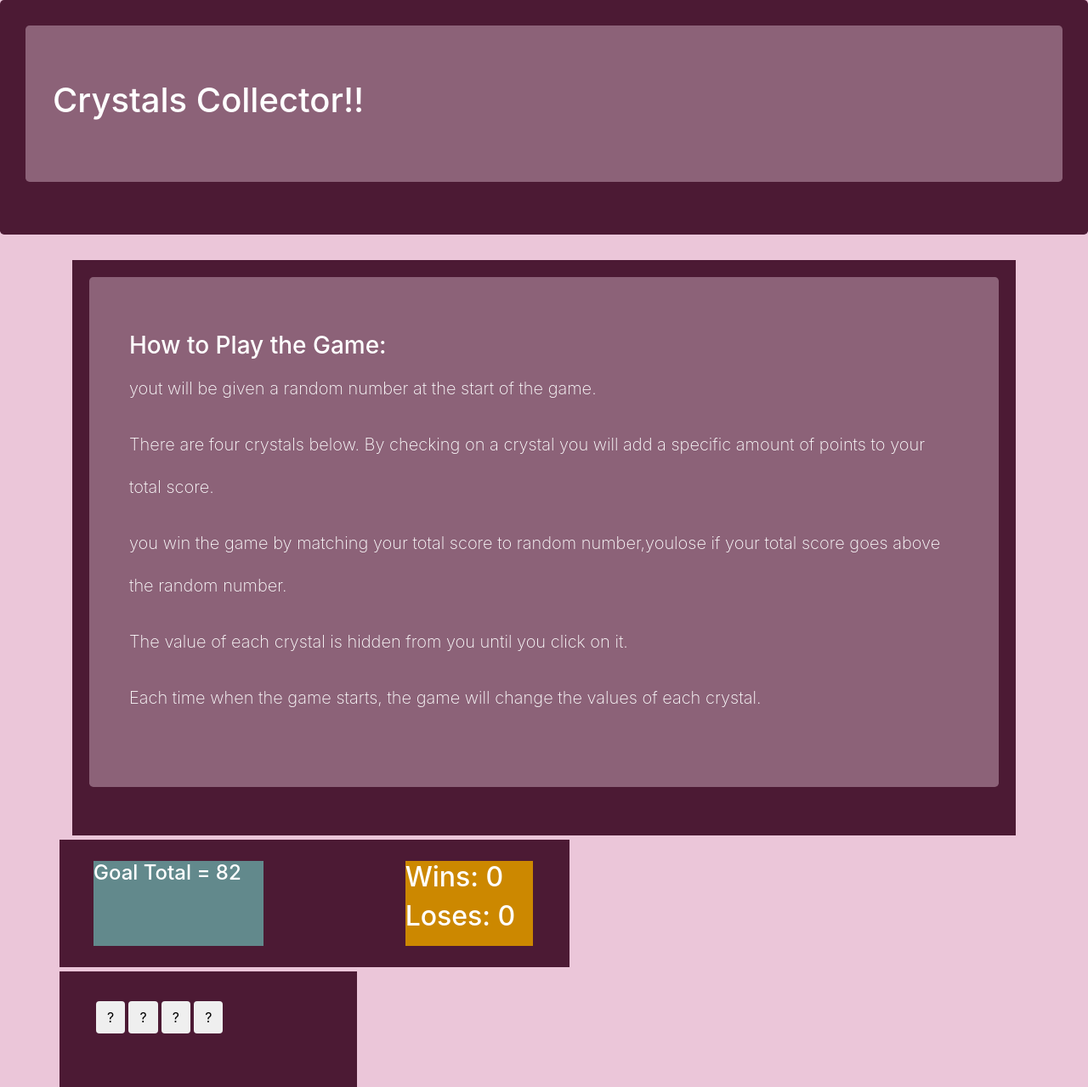
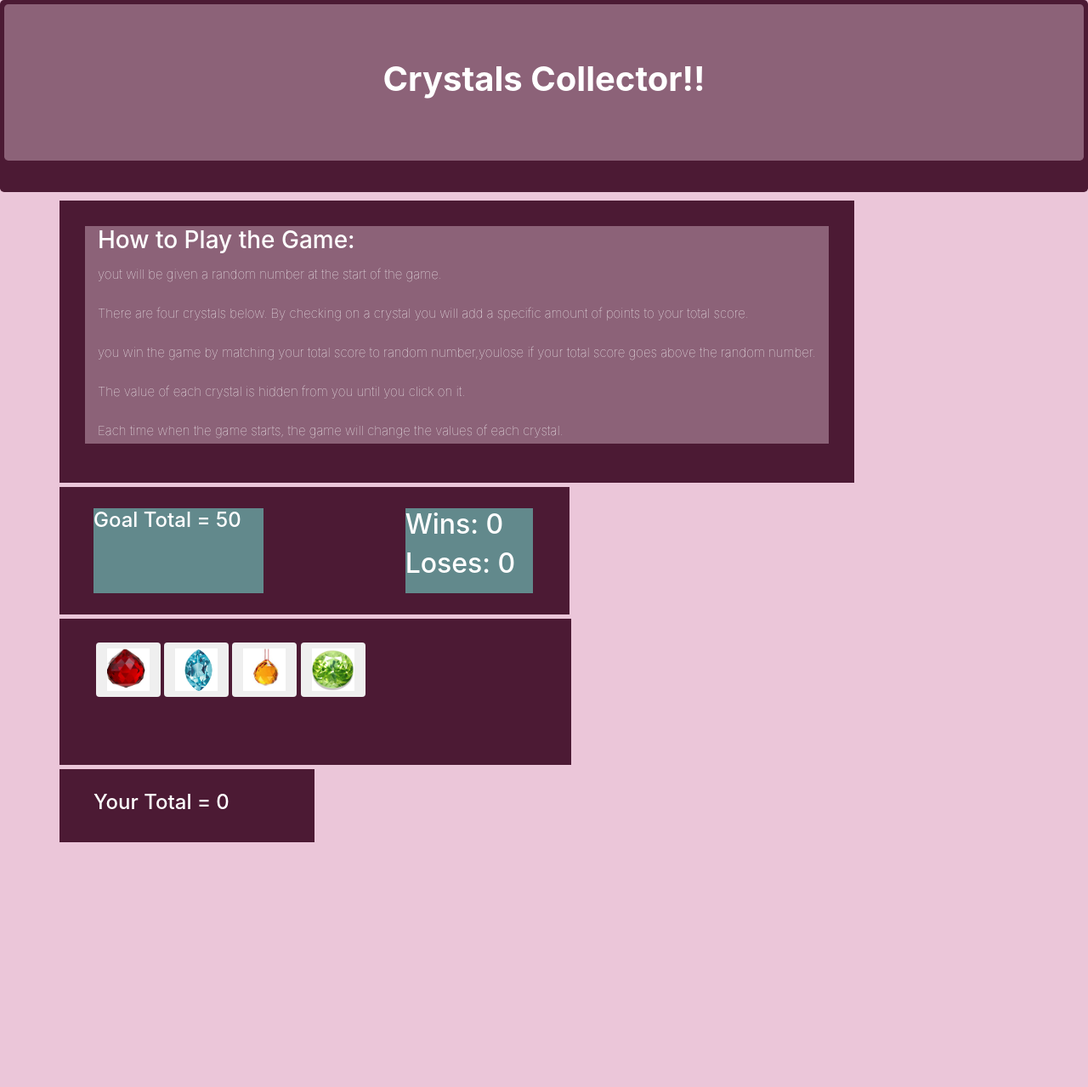
Before and after one commit to Mintewab/unit-4-game, a plain HTML site: page index.html in a window 1280 px wide. Shown: the top 1279 px of the page at 85% size. After the commit the page ends 996 px from the top, so only its background shows below. Drawn offline with nearby package versions, Linux system fonts and the light colour scheme.

Commit message:
add all files

```diff
--- a/assets/css/style.css
+++ b/assets/css/style.css
@@ -1,31 +1,44 @@
+img {
+    height: 50px;
+    width: 50px;
+}
+
 body {
-    background-image: url("img_crystal-background.jpg");
     background-color: #ebc6d9;
 }
 
-.jumbotron {
-    padding: 30px;
-    margin-bottom: 30px;
-    font-size: 20px;
-    font-weight: 200;
-    line-height: 50px;
+#crystalRow {
+    padding: 25px;
+    margin-bottom: 5px;
+    font-size: 15px;
+    line-height: 100px;
+    width: 602px;
     background-color: #4c1a34;
 }
 
-.jumbotron-text-white {
+#instructiondiv {
+    padding: 30px;
+    margin-bottom: 5px;
+    font-size: 15px;
+    font-weight: 20;
+    line-height: 30px;
+    background-color: #4c1a34;
+}
+
+#title-div {
+    padding: 5px;
+    margin-bottom: 10px;
+    font-size: 30px;
+    line-height: 25px;
+    background-color: #4c1a34;
+    text-align: center
+}
+
+#divcolor {
     background-color: #8c6278;
 }
 
-.row1 {
-    padding: 5px;
-    margin-bottom: 5px;
-    font-size: 15px;
-    font-weight: 10;
-    line-height: 100px;
-    background-color: #4c1a34;
-}
-
-.row {
+#Computer-generated-div {
     padding: 25px;
     margin-bottom: 5px;
     font-size: 15px;
@@ -34,25 +47,16 @@ body {
     background-color: #4c1a34;
 }
 
-.computer-generated {
+#Computergenerateddivcolor {
     background-color: #62898c;
     height: 100px;
     width: 200px;
 }
 
-.Wins-losses-div-box {
+#divWincolor {
     background-color: #62898c;
     height: 100px;
-    widows: 175px;
-}
-
-.row {
-    padding: 25px;
-    margin-bottom: 5px;
-    font-size: 15px;
-    line-height: 100px;
-    width: 350px;
-    background-color: #4c1a34;
+    width: 150px;
 }
 
 .crystals-buttons {
@@ -60,6 +64,15 @@ body {
     margin-bottom: 2px;
     font-size: 15px;
     line-height: 50px;
+    width: 500px;
+    background-color: #4c1a34
+}
+
+#totaldiv {
+    padding: 25px;
+    margin-bottom: 5px;
+    font-size: 15px;
+    line-height: 100px;
     width: 300px;
     background-color: #4c1a34;
 }
--- a/assets/javascript/game.js
+++ b/assets/javascript/game.js
@@ -1,7 +1,7 @@
 
-var Jewels = new Array();
+var jewels = new Array();
 var jewelValues = new Array();
-var jewelShow = new Array();
+var jewelshow = new Array();
 
 var goalTotal = 0;
 var playerTotal = 0;
@@ -15,8 +15,8 @@ var t = "X";
 var A = new Array();
 
 
-function GameStart() {
-    Jewels = document.getElementsByTagName("button");
+function gameStart() {
+    jewels = document.getElementsByTagName("button");
 
     playerTotal = 0;
 
@@ -24,30 +24,32 @@ function GameStart() {
         //pick a random # from 1 to 12,
         jewelValues[i] = Math.floor(Math.random() * 12) + 1;
 
-        jewelShow[i] = 0;
-        //Jewels[i].innerHTML=jewelValues[i];
+        jewelshow[i] = 0;
     }
     goalTotal = Math.floor(Math.random() * 102) + 19;
-    //document.getElementById("Info3").innerHTML = "goal total = "+ goalTotal;
-    document.getElementById("DisplayGoalTotal").innerHTML = "Goal Total = " + goalTotal;
-    document.getElementById("DisplayPlayerTotal").innerHTML = "Your Total = " + playerTotal;
+
+    $("#displayGoalTotal").text("Goal Total = " + goalTotal);
+    $("#displayPlayerTotal").text("Your Total = " + playerTotal);
+
 
     for (i = 0; i < 4; i++) {
-        if (jewelShow[i] > 0) { Jewels[i].innerHTML = jewelValues[i] }
-        else { Jewels[i].innerHTML = "?" }
+        if (jewelshow[i] > 0) { jewels[i].innerHTML = jewelValues[i] }
+        //else { jewels[i].innerHTML = "?" }
     }
-    document.getElementById("WinsDisplay").innerHTML = "Wins: " + wins;
-    document.getElementById("LosesDisplay").innerHTML = "Loses: " + loses;
+    $("#winsDisplay").text("Wins: " + wins);
+    $("#losesDisplay").text("Loses: " + loses);
+
 }
 function JewelClick(i7) {
-    jewelShow[i7] = 1;
+    jewelshow[i7] = 1;
     playerTotal += jewelValues[i7];
 
-    document.getElementById("DisplayPlayerTotal").innerHTML = "Your Total = " + playerTotal;
+    $("#displayPlayerTotal").text("Your Total = " + playerTotal);
+
 
     for (i = 0; i < 4; i++) {
-        if (jewelShow[i] > 0) { Jewels[i].innerHTML = jewelValues[i] }
-        else { Jewels[i].innerHTML = "?" }
+        if (jewelshow[i] > 0) { jewels[i].innerHTML = jewelValues[i] }
+        //else { jewels[i].innerHTML = "?" }
     }
     if (playerTotal == goalTotal) {
         //t = "You WIN!!!";
@@ -58,5 +60,5 @@ function JewelClick(i7) {
         loses++;
     }
     //document.getElementById("Info").innerHTML = t;
-    if (playerTotal == goalTotal || playerTotal > goalTotal) { GameStart() }
+    if (playerTotal == goalTotal || playerTotal > goalTotal) { gameStart() }
 }
--- a/index.html
+++ b/index.html
@@ -6,44 +6,30 @@
     <meta name="viewport" content="width=device-width, initial-scale=1.0">
     <meta http-equiv="X-UA-Compatible" content="ie=edge">
     <title>Crystals Collector!!</title>
-    <link rel="stylesheet" type="text/css" href="assets/css/style.css">
     <link rel="stylesheet" type="text/css" href="assets/css/reset.css">
     <script type="text/javascript" src="assets/javascript/game.js"></script>
     <script src="https://cdnjs.cloudflare.com/ajax/libs/jquery/3.2.1/jquery.min.js"></script>
     <link rel="stylesheet" href="https://maxcdn.bootstrapcdn.com/bootstrap/4.0.0/css/bootstrap.min.css">
-<style>
-
-body {
-    background-image: url("img_crystal-background.jpg");
-    background-color:#ebc6d9;
-  }
-
-</style>
-
+    <link rel="stylesheet" type="text/css" href="assets/css/style.css">
 
 </head>
 
-<body onload="GameStart()">
+<body onload="gameStart()">
 
-    <div class="jumbotron"
-        style="padding: 30px; margin-bottom: 30px;font-size: 20px;font-weight: 200; line-height: 50px; background-color: #4c1a34;">
-        <div class="jumbotron text-white" style="background-color: #8c6278;">
-            <h1>Crystals Collector!!</h1>
+    <div class="jumbotron" id="title-div">
+        <div class="jumbotron text-white" id="divcolor">
+            <h1><b>Crystals Collector!!</b></h1>
         </div>
     </div>
 
     <div class="container">
 
-        <div class="row1">
-            <!-- instruction jumbotron box -->
-            <div class="instructionjumbotron"
-                style="padding: 15px; margin-bottom: 5px;font-size: 15px;font-weight: 10; line-height: 5px; background-color: #4c1a34;">
-                <div class="jumbotron text-white" style="background-color: #8c6278;">
+        <div class="row">
+            <div class="instruction-jumbotron" id="instructiondiv">
+                <div class="instruction-jumbotron text-white" id="divcolor">
                     <div class="col-lg-12">
                         <div class="instruction">
                             <h3 class="instruction-header">How to Play the Game:</h3>
-
-
                             <p>yout will be given a random number at the start of the game.</p>
                             <p>There are four crystals below. By checking on a crystal you will add a specific amount of
                                 points
@@ -61,64 +47,53 @@ body {
         </div>
 
         <!-- Computer generated total number box -->
-        <div class="row"
-            style="padding: 25px; margin-bottom: 5px;font-size: 15px; line-height: 100px; width:600px; background-color: #4c1a34;">
+        <div class="row" id="Computer-generated-div">
             <div class="col-lg-8">
-                <div class="Computer-generated-total-number text-white"
-                    style="background-color: #62898c; height: 100px; width:200px;">
+                <div class="Computer-generated-total-number text-white" id="Computergenerateddivcolor">
 
-                    <h4 id="DisplayGoalTotal">Given:</h4>
+                    <h4 id="displayGoalTotal">Given:</h4>
                 </div>
             </div>
 
             <div class="col-lg-4">
-                <div class="Wins-losses-div-box text-white"
-                    style="background-color: #cc8800; height: 100px; width:150px;">
-                    <h2 id="WinsDisplay">Wins:</h2>
-                    <h2 id="LosesDisplay">Loses:</h2>
+                <div class="Wins-losses-div-box text-white" id="divWincolor">
+                    <h2 id="winsDisplay">Wins:</h2>
+                    <h2 id="losesDisplay">Loses:</h2>
 
                 </div>
             </div>
 
         </div>
 
-        <div class="row"
-            style="padding: 25px; margin-bottom: 5px;font-size: 15px; line-height: 100px; width:350px; background-color: #4c1a34;">
+        <div class="row" id="crystalRow">
             <div class="col-lg-12">
-                <div class="crystals-buttons"
-                    style="padding: 3px; margin-bottom: 2px;font-size: 15px; line-height: 50px; width:300px; background-color: #4c1a34;">
-
-
-                    <button id="button-red-crystal" class="btn btn-default" onclick="JewelClick(0)" value="1"><span>Red
-                            Crystal</span></button>
+                <div class="crystals-buttons">
+                    <button id="button-red-crystal" class="btn btn-default" onclick="JewelClick(0)"
+                        value="1"><span></span><img src="assets/images/redcrystal.jpg" alt="redcrystal" /></button>
                     <button id="button-turquoise-crystal" class="btn btn-default" onclick="JewelClick(1)"
-                        value="2"><span>Turquoise
-                            Crystal</span></button>
+                        value="2"><span></span> <img src="assets/images/turquoisecrystal.jpg"
+                            alt="redcrystal" /></button>
                     <button id="button-yellow-crysta" class="btn btn-default" onclick="JewelClick(2)"
-                        value="3"><span>Yellow
-                            Crystal</span></button>
+                        value="3"><span></span> <img src="assets/images/yellow crystal.jpg" alt="redcrystal" /></button>
                     <button id="button-green-crystal" class="btn btn-default" onclick="JewelClick(3)"
-                        value="plus"><span>Green
-                            Crystal</span></button>
+                        value="plus"><span></span><img src="assets/images/green crystal.jpg"
+                            alt="redcrystal" /></button>
 
                     <br><br>
                 </div>
             </div>
         </div>
 
-
-        <div class="row"
-            style="padding: 25px; margin-bottom: 5px;font-size: 15px; line-height: 100px; width:300px; background-color: #4c1a34;">
+        <div class="row" id="totaldiv">
             <div class="col-lg-12">
                 <div class="total-score-keeper text-white">
-                    <h4 id="DisplayPlayerTotal">You total score is:</h4>
+                    <h4 id="displayPlayerTotal">You total score is:</h4>
                 </div>
             </div>
         </div>
     </div>
 
 
-
 </body>
 
 </html>
```
Also changed, not shown: assets/images/blue crystal.jpg (deleted), assets/images/redcrystal.jpg (renamed from assets/images/red crystal.jpg), assets/images/turquoisecrystal.jpg (added).
